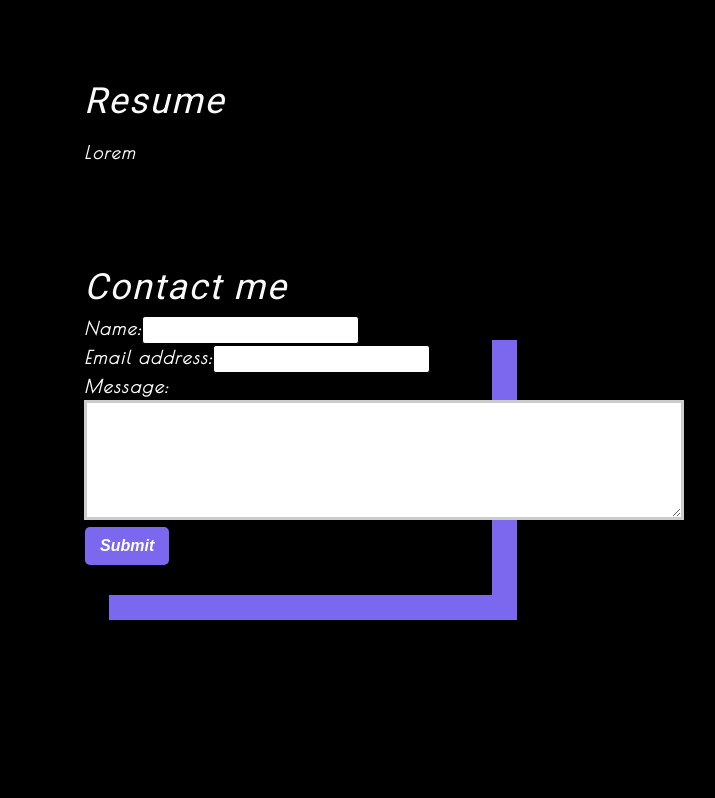
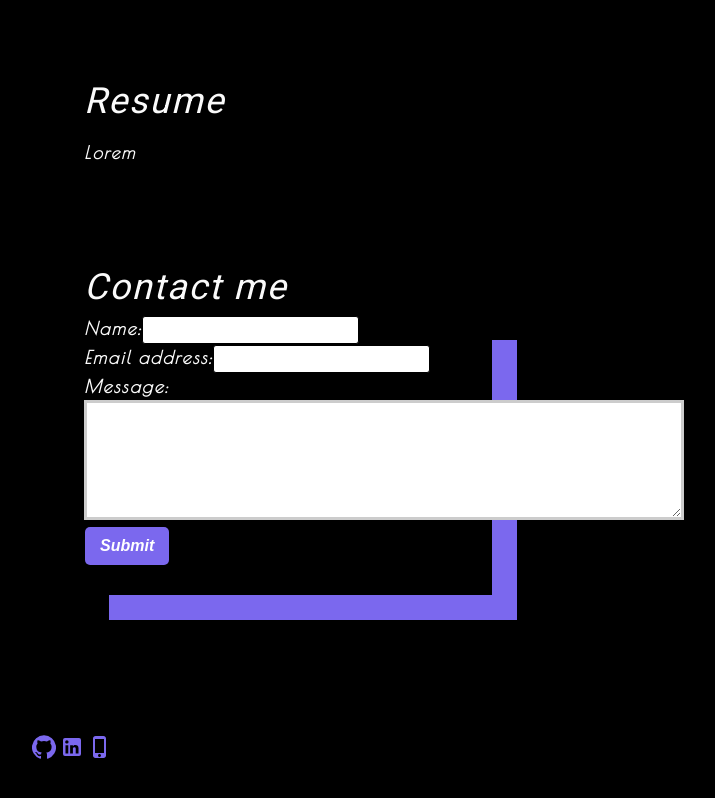
Before and after one commit to kamacasta/Kamas-React-Portfolio, a React (Create React App) app: page / in a window 1280 px wide. Shown: the part 3000-3798 px from the top of the page, without its empty margins (46-761 px from the left). Before the commit the page ends 3663 px from the top, so only its background shows below. Built offline with nearby package versions, Linux system fonts and the light colour scheme.

Commit message:
styles and footer added as well as a component for it not yet completed

```diff
--- a/package.json
+++ b/package.json
@@ -1,11 +1,13 @@
 {
-  "homepage": "http://lernantino.github.io/photo-port",
-  "name": "portfolio",
+  "name": "kamas-portfolio",
   "version": "0.1.0",
   "private": true,
   "dependencies": {
+    "@material-ui/core": "^4.12.3",
+    "@material-ui/icons": "^4.11.2",
     "react": "^16.13.1",
     "react-dom": "^16.13.1",
+    "react-popup": "^0.10.0",
     "react-scripts": "3.4.1"
   },
   "scripts": {
--- a/src/App.js
+++ b/src/App.js
@@ -1,9 +1,11 @@
 import React from 'react';
+import { ReactDOM } from 'react';
 import Nav from './components/Nav';
 import About from './components/About';
 import ContactForm from './components/Contact';
 import Portfolio from './components/Portfolio';
-import Resume from './components/Resume'
+import Resume from './components/Resume';
+import Footer from './components/Footer'
 
 function App() {
   return (
@@ -18,6 +20,7 @@ function App() {
 
         <ContactForm />
       </main>
+      <Footer />
     </div>
   );
 }
--- a/src/components/Footer/index.js
+++ b/src/components/Footer/index.js
@@ -1,6 +1,8 @@
 import React from "react"
 import GitHubIcon from "@material-ui/icons/GitHub"
 import LinkedInIcon from '@material-ui/icons/LinkedIn';
+import  PhoneIphoneIcon from "@material-ui/icons/PhoneIphone";
+import { Phone } from "@material-ui/icons";
 
 
 function Footer() {
@@ -23,6 +25,9 @@ function Footer() {
           >
             <LinkedInIcon />
           </a>
+          <a href="tel:623-326-1158">
+              <PhoneIphoneIcon />
+          </a>
         </div>
       </div>
     );
--- a/src/index.css
+++ b/src/index.css
@@ -103,7 +103,6 @@ header a {
 }
 
 button {
-  font-size: 1rem;
   text-decoration: none;
   padding: 0.25rem 1rem;
   border-radius: 0.5rem;
@@ -201,20 +200,11 @@ section {
   justify-content: flex-end;
 }
 
-.mx-1 {
-  margin-right: var(--spacing-one);
-  margin-left: var(--spacing-one);
-}
-
 .mx-2 {
   margin-right: var(--spacing-two);
   margin-left: var(--spacing-two);
 }
 
-.my-1 {
-  margin-top: var(--spacing-one);
-  margin-bottom: var(--spacing-one);
-}
 
 .my-2 {
   margin-top: var(--spacing-two);
@@ -310,3 +300,9 @@ a {
   transform: scale(1.2);
   opacity: .75;
 }
+.footer {
+  display: flex;
+  align-items: center;
+  margin-left: 40px;
+  padding: 4em 2em;
+}
```
Also changed, not shown: 1 other file (tests, documents, lock files or other folders).
